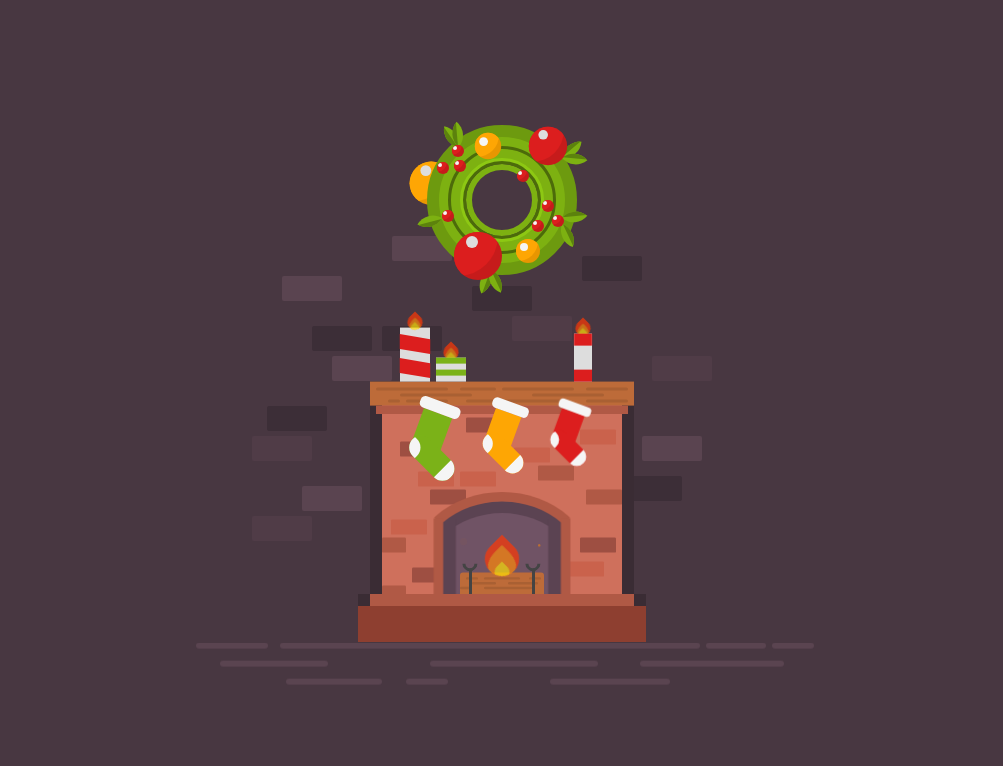
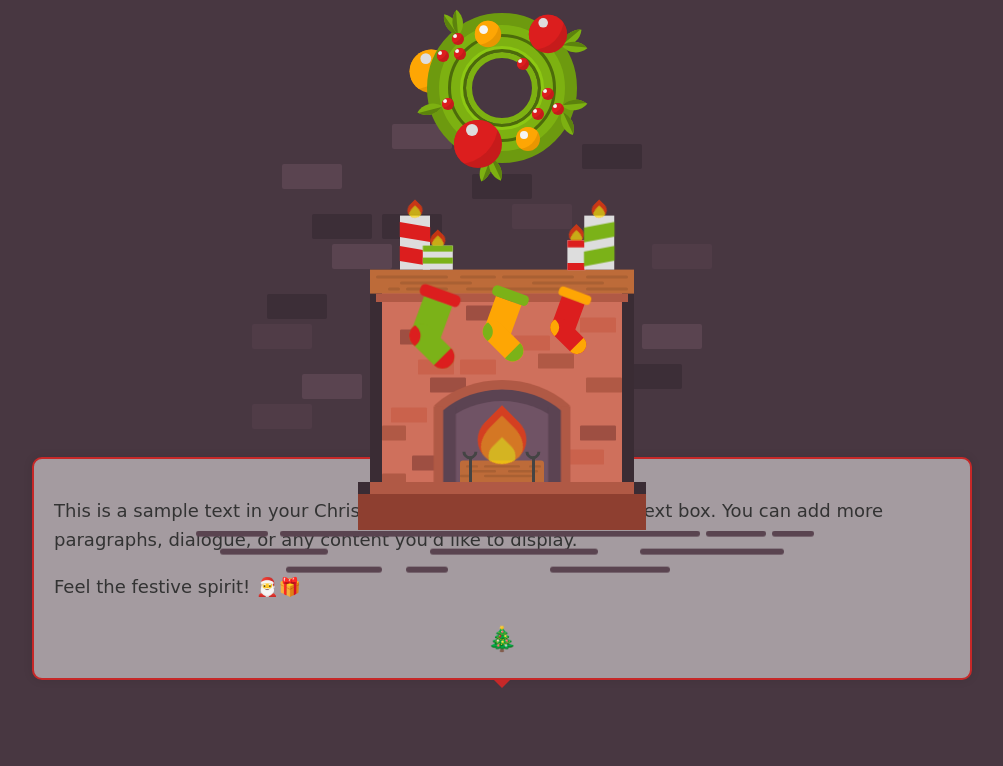
Before and after one commit to ImDuong/christmas-2023, a website: page rooms/main-room/index.pug in a window 1280 px wide. Shown: the whole page, without its empty margins (138-1141 px from the left). Drawn offline with nearby package versions, Linux system fonts and the light colour scheme; files that its build step writes are made by us from their sources; a web font is replaced by a local one.

Commit message:
💄 add: story text box

```diff
--- /dev/null
+++ b/components/header/index.pug
@@ -0,0 +1,3 @@
+head
+    meta(charset='UTF-8')
+    title Xmas Cung Hỷ
--- /dev/null
+++ b/components/storybox/index.pug
@@ -0,0 +1,10 @@
+html
+  head
+    link(rel="stylesheet", href="../../components/storybox/storybox.css")
+  body
+    .text-box
+      .text-content
+        p
+          | This is a sample text in your Christmas-themed light novel-style text box. You can add more paragraphs, dialogue, or any content you'd like to display.
+        p
+          | Feel the festive spirit! 🎅🎁
--- /dev/null
+++ b/components/storybox/storybox.less
@@ -0,0 +1,43 @@
+@import url('https://fonts.googleapis.com/css2?family=Pacifico&display=swap');
+
+body {
+  font-family: "Pacifico", cursive;
+}
+
+.text-box {
+  width: 70%;
+  margin: 0 auto;
+  padding: 20px;
+  background-color: rgba(255, 255, 255, 0.5);
+  border: 2px solid #c62828;
+  border-radius: 10px;
+  box-shadow: 0 0 10px rgba(0, 0, 0, 0.1);
+  position: fixed;
+  bottom: 15%;
+  left: 50%;
+  transform: translateX(-50%);
+
+  &:before {
+    content: "";
+    position: absolute;
+    top: 100%;
+    left: 50%;
+    margin-left: -10px;
+    border: 10px solid transparent;
+    border-top-color: #c62828;
+  }
+
+  .text-content {
+    font-size: 18px;
+    line-height: 1.6;
+    color: #333;
+
+    &::after {
+      content: "🎄";
+      font-size: 24px;
+      display: block;
+      margin-top: 10px;
+      text-align: center;
+    }
+  }
+}
--- a/rooms/main-room/index.pug
+++ b/rooms/main-room/index.pug
@@ -1,9 +1,8 @@
 html
-  head
-    meta(charset='UTF-8')
-    title Christmas Cung Hỷ
-    link(rel='stylesheet', href='style.css')
+  include ../../components/header/index.pug
+  link(rel='stylesheet', href='style.css')
   body
+    include ../../components/storybox/index.pug
     .wrapper
       ul(class="wall")
         - for (var i=0; i<15; i++)
@@ -42,6 +41,8 @@ html
           .fire
         .candle(id="candle-3")
           .fire
+        .candle(id="candle-4")
+          .fire
         .sock
           .second
         .sock(id="sock-2")
--- a/rooms/main-room/style.less
+++ b/rooms/main-room/style.less
@@ -33,7 +33,7 @@ html, body {
 
 .wrapper {
   position: absolute;
-  top: 50%; left: 50%;
+  top: 36%; left: 50%;
   transform: translate(-50%, -50%);
   height: 400px;
 }
@@ -179,7 +179,7 @@ ul.embers {
     height: 5px; width: 5px;
     border-radius: 30px;
     background-color: @color-fire-2;
-    animation: blink_ember 4s 0s ease-in-out infinite;
+    animation: blink_ember 3s 0s ease-in-out infinite;
   }
   /* Line 1 */
   li:nth-child(1) {
@@ -989,7 +989,7 @@ ul.embers {
       width: 30px; height: 30px;
     }
     &#candle-2 {
-      left: 110px; top: -64px;
+      left: 88px; top: -64px;
       width: 50px; height: 40px;
       &::before {
         height: 10px; bottom: 10px;
@@ -1003,17 +1003,35 @@ ul.embers {
       }
     }
     &#candle-3 {
-      left: 340px; top: -104px;
-      width: 30px; height: 80px;
+      left: 329px; top: -73px;
+      width: 30px; height: 50px;
       &::before {
-        width: 30px; height: 20px; bottom: 0px;
+        width: 30px; height: 12px; bottom: 0px;
         background-color: @color-red;
         transform: none;
       }
       &::after {
-        width: 30px; height: 20px; top: 0px;
+        width: 30px; height: 12px; top: 0px;
         background-color: @color-red;
         transform: none;
+      }
+    }
+    &#candle-4 {
+      left: 357px; top: -114px;
+      width: 50px; height: 90px;
+      &::before {
+        background-color: @color-green;
+        position: absolute;
+        bottom: 10px; left: 0px;
+        width: 50px; height: 25px;
+        transform: skew(-11deg) rotate(169deg);
+      }
+      &::after {
+        background-color: @color-green;
+        position: absolute;
+        top: 15px; left: 0px;
+        width: 50px; height: 25px;
+        transform: skew(-11deg) rotate(169deg);
       }
     }
   }
@@ -1033,7 +1051,7 @@ ul.embers {
       transform: translatex(-50%);
       width: 70px; height: 20px;
       border-radius: 8px;
-      background-color: #f5f5f5;
+      background-color: @color-red;
     }
     .second {
       position: absolute;
@@ -1051,7 +1069,7 @@ ul.embers {
         width: 30px; height: 30px;
         border-bottom-right-radius: 30px;
         border-top-left-radius: 20px;
-        background-color: #f5f5f5;
+        background-color: @color-red;
       }
       &::after {
         content: "";
@@ -1060,7 +1078,7 @@ ul.embers {
         transform: translatex(-50%);
         width: 70px; height: 20px;
         border-radius: 8px;
-        background-color: #f5f5f5;
+        background-color: @color-red;
       }
     }
     &#sock-2 {
@@ -1069,6 +1087,15 @@ ul.embers {
       background-color: @color-orange;
       .second {
         background-color: @color-orange;
+        &::before {
+          background-color: @color-green;
+        }
+        &::after {
+          background-color: @color-green;
+        }
+      }
+      &::after {
+        background-color: @color-green;
       }
     }
     &#sock-3 {
@@ -1077,6 +1104,15 @@ ul.embers {
       background-color: @color-red;
       .second {
         background-color: @color-red;
+        &::before {
+          background-color: @color-orange;
+        }
+        &::after {
+          background-color: @color-orange;
+        }
+      }
+      &::after {
+        background-color: @color-orange;
       }
     }
   }
@@ -1086,7 +1122,7 @@ ul.embers {
   position: absolute;
   bottom: 40px; left: 50%;
   transform: translateX(-50%) rotate(45deg);
-  width: 45px; height: 45px;
+  width: 69px; height: 69px;
   border-top-left-radius: 0;
   border-top-right-radius: 75px;
   border-bottom-right-radius: 75px;
@@ -1101,7 +1137,7 @@ ul.embers {
     position: absolute;
     top: 70%; left: 70%;
     transform: translate(-50%, -50%);
-    width: 25px; height: 25px;
+    width: 45px; height: 45px;
     border-top-left-radius: 0;
     border-top-right-radius: 75px;
     border-bottom-right-radius: 75px;
--- a/scripts/compile/compile.js
+++ b/scripts/compile/compile.js
@@ -8,20 +8,24 @@ const rename = require("gulp-rename");
 
 const currentScriptDir = __dirname;
 const rootDir = path.resolve(currentScriptDir, "../../");
-const mainRoomPath = path.join(rootDir, "rooms/main-room");
 
+const targetDirs = ["rooms/main-room"];
+targetDirs.forEach(function (targetDir) {
+  const toCompileDir = path.join(rootDir, targetDir);
   // Compile pug -> html
   // TODO: use gulp-pug to compile pug too
-const pugMainRoomFileName = "index.html"
-const htmlMainRoomFileName = path.basename(pugMainRoomFileName, path.extname(pugMainRoomFileName)) + ".html";
-const compiledMainRoom = pug.renderFile(path.join(mainRoomPath, "index.pug"));
+  const pugMainRoomFileName = "index.html";
+  const htmlMainRoomFileName =
+    path.basename(pugMainRoomFileName, path.extname(pugMainRoomFileName)) +
+    ".html";
+  const compiledMainRoom = pug.renderFile(path.join(toCompileDir, "index.pug"));
   prettier
     .format(compiledMainRoom, { parser: "html" })
     .then((formattedHtml) => {
-    const htmlMainRoomPath = path.join(mainRoomPath, htmlMainRoomFileName);
-    fs.writeFileSync(htmlMainRoomPath, formattedHtml);
+      const htmltoCompileDir = path.join(toCompileDir, htmlMainRoomFileName);
+      fs.writeFileSync(htmltoCompileDir, formattedHtml);
       console.info(
-      `Pug file compiled successfully. Output file: ${htmlMainRoomPath}`
+        `Pug file compiled successfully. Output file: ${htmltoCompileDir}`
       );
     })
     .catch((error) => {
@@ -29,14 +33,16 @@ prettier
     });
 
   // Compile less -> css
-const mainRoomLessFileName = "style.less"
-const cssMainRoomFileName = path.basename(mainRoomLessFileName, path.extname(mainRoomLessFileName)) + ".css";
+  const mainRoomLessFileName = "style.less";
+  const cssMainRoomFileName =
+    path.basename(mainRoomLessFileName, path.extname(mainRoomLessFileName)) +
+    ".css";
   gulp.task("compile-less", function () {
     return gulp
-    .src(path.join(mainRoomPath, mainRoomLessFileName))
+      .src(path.join(toCompileDir, mainRoomLessFileName))
       .pipe(less())
       .pipe(rename(cssMainRoomFileName))
-    .pipe(gulp.dest(mainRoomPath));
+      .pipe(gulp.dest(toCompileDir));
   });
 
   gulp.task("default", gulp.series("compile-less"));
@@ -46,7 +52,13 @@ gulp.series("compile-less")((err) => {
       console.error("Error running Gulp task:", err);
     } else {
       console.info(
-      `Less file compiled successfully. Output file: ${path.join(mainRoomPath, cssMainRoomFileName)}`
+        `Less file compiled successfully. Output file: ${path.join(
+          toCompileDir,
+          cssMainRoomFileName
+        )}`
       );
     }
   });
+});
+
+// TODO: add watch to auto compile pug & less when there are changes
```
Also changed, not shown: components/storybox/index.html (added), components/storybox/storybox.css (added), rooms/main-room/index.html, rooms/main-room/style.css. Lines whose indentation alone changed are shown as unchanged.
